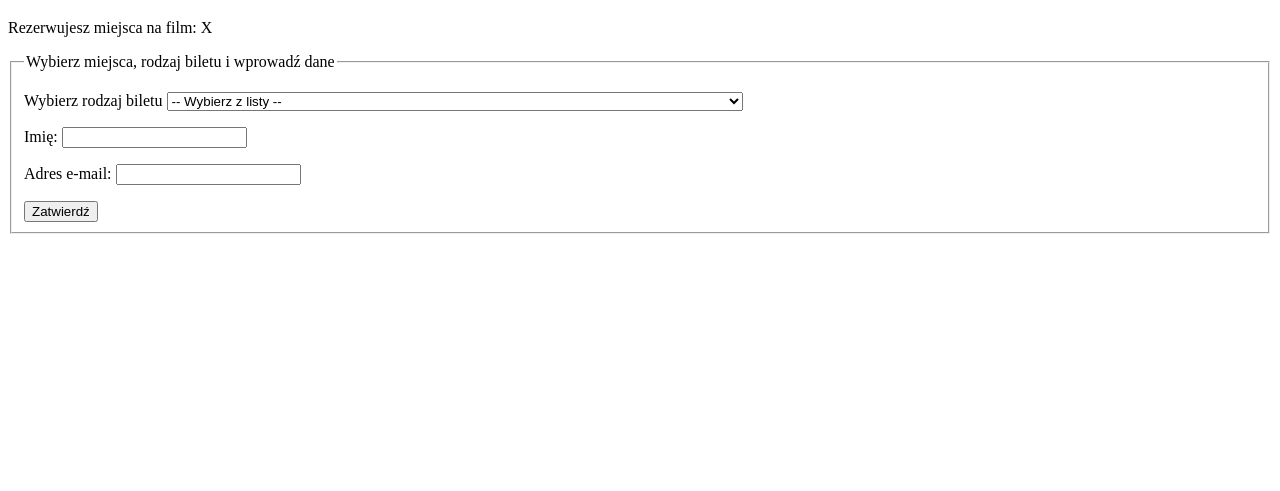
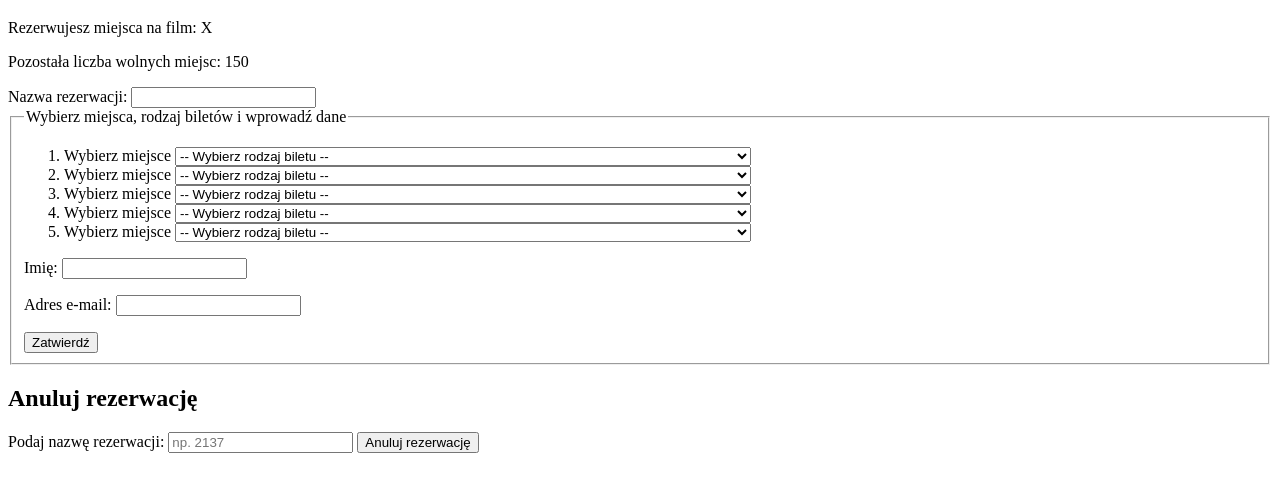
Before and after one commit to KacperGolubski/Web-Technologies, a website: page sala_kinowa/index.html in a window 1280 px wide. Shown: the part 61-552 px from the top of the page. Drawn offline with Linux system fonts and the light colour scheme.

Commit message:
Adding tickets slots and updating form

```diff
--- a/sala_kinowa/index.html
+++ b/sala_kinowa/index.html
@@ -12,20 +12,67 @@
     </header>
 <main>
     <section id="seats">
-
+    <p>Pozostała liczba wolnych miejsc: <span id="free_seats">150</span></p>
     </section>
     <form id="form">
-        <fieldset>
-            <legend>Wybierz miejsca, rodzaj biletu i wprowadź dane</legend>
+        <label for="client_name">Nazwa rezerwacji:</label>
+        <input type="text" id="client_name" required>
+
+        <fieldset id="tickets">
+            <legend>Wybierz miejsca, rodzaj biletów i wprowadź dane</legend>
+            <ol>
+                <li class="slot" id="slot1">
+                    <span class="seat-info">Wybierz miejsce</span>
+                    <select id="ticket_type_1" name="ticket_type_1" required>
+                        <option value="">-- Wybierz rodzaj biletu --</option>
+                        <option value="free">Dzieci poniżej 6. roku życia</option>
+                        <option value="reduced">Dzieci i młodzież w wieku szkolnym od 6. do 19. roku życia (za okazaniem ważnej legitymacji)</option>
+                        <option value="student">Studenci do 26. roku życia (za okazaniem ważnej legitymacji)</option>
+                        <option value="standard">Standard, bez ulgi</option>
+                    </select>
+                </li>
+                <li class="slot" id="slot2">
+                    <span class="seat-info">Wybierz miejsce</span>
+                    <select id="ticket_type_2" name="ticket_type_2" required>
+                        <option value="">-- Wybierz rodzaj biletu --</option>
+                        <option value="free">Dzieci poniżej 6. roku życia</option>
+                        <option value="reduced">Dzieci i młodzież w wieku szkolnym od 6. do 19. roku życia (za okazaniem ważnej legitymacji)</option>
+                        <option value="student">Studenci do 26. roku życia (za okazaniem ważnej legitymacji)</option>
+                        <option value="standard">Standard, bez ulgi</option>
+                    </select>
+                <li class="slot" id="slot3">
+                    <span class="seat-info">Wybierz miejsce</span>
+                    <select id="ticket_type_3" name="ticket_type_3" required>
+                        <option value="">-- Wybierz rodzaj biletu --</option>
+                        <option value="free">Dzieci poniżej 6. roku życia</option>
+                        <option value="reduced">Dzieci i młodzież w wieku szkolnym od 6. do 19. roku życia (za okazaniem ważnej legitymacji)</option>
+                        <option value="student">Studenci do 26. roku życia (za okazaniem ważnej legitymacji)</option>
+                        <option value="standard">Standard, bez ulgi</option>
+                    </select>
+                </li>
+                <li class="slot" id="slot4">
+                    <span class="seat-info">Wybierz miejsce</span>
+                    <select id="ticket_type_4" name="ticket_type_4" required>
+                        <option value="">-- Wybierz rodzaj biletu --</option>
+                        <option value="free">Dzieci poniżej 6. roku życia</option>
+                        <option value="reduced">Dzieci i młodzież w wieku szkolnym od 6. do 19. roku życia (za okazaniem ważnej legitymacji)</option>
+                        <option value="student">Studenci do 26. roku życia (za okazaniem ważnej legitymacji)</option>
+                        <option value="standard">Standard, bez ulgi</option>
+                    </select>
+                </li>
+                <li class="slot" id="slot5">
+                    <span class="seat-info">Wybierz miejsce</span>
+                    <select id="ticket_type_5" name="ticket_type_5" required>
+                        <option value="">-- Wybierz rodzaj biletu --</option>
+                        <option value="free">Dzieci poniżej 6. roku życia</option>
+                        <option value="reduced">Dzieci i młodzież w wieku szkolnym od 6. do 19. roku życia (za okazaniem ważnej legitymacji)</option>
+                        <option value="student">Studenci do 26. roku życia (za okazaniem ważnej legitymacji)</option>
+                        <option value="free">Standard, bez ulgi</option>
+                    </select>
+                </li>
+            </ol>
             <p>
-                <label for="rodzaj_biletu">Wybierz rodzaj biletu</label>
-                <select id="rodzaj_biletu" name="rodzaj_biletu" required>
-                    <option value="">-- Wybierz z listy --</option>
-                    <option value="darmowy">Dzieci poniżej 6. roku życia</option>
-                    <option value="ulgowy">Dzieci i młodzież w wieku szkolnym od 6. do 19. roku życia (za okazaniem ważnej legitymacji)</option>
-                    <option value="studencki">Studenci do 26. roku życia (za okazaniem ważnej legitymacji)</option>
-                    <option value="standard">Standard, bez ulgi</option>
-                </select>
+
             </p>
             <p>
                 <label for="imie">Imię:</label>
@@ -36,13 +83,14 @@
                 <input type="email" id="email" name="email" required>
             </p>
             <button type="submit">Zatwierdź</button>
+
         </fieldset>
     </form>
-    <section id="chosen_seats">
-
-    </section>
     <section id="cancelation">
-
+        <h2>Anuluj rezerwację</h2>
+        <label for="cancel_reservation_id">Podaj nazwę rezerwacji:</label>
+        <input type="text" id="cancel_reservation_id" placeholder="np. 2137">
+        <button type="button" id="reservation_cancel">Anuluj rezerwację</button>
     </section>
 </main>
 </body>
```
